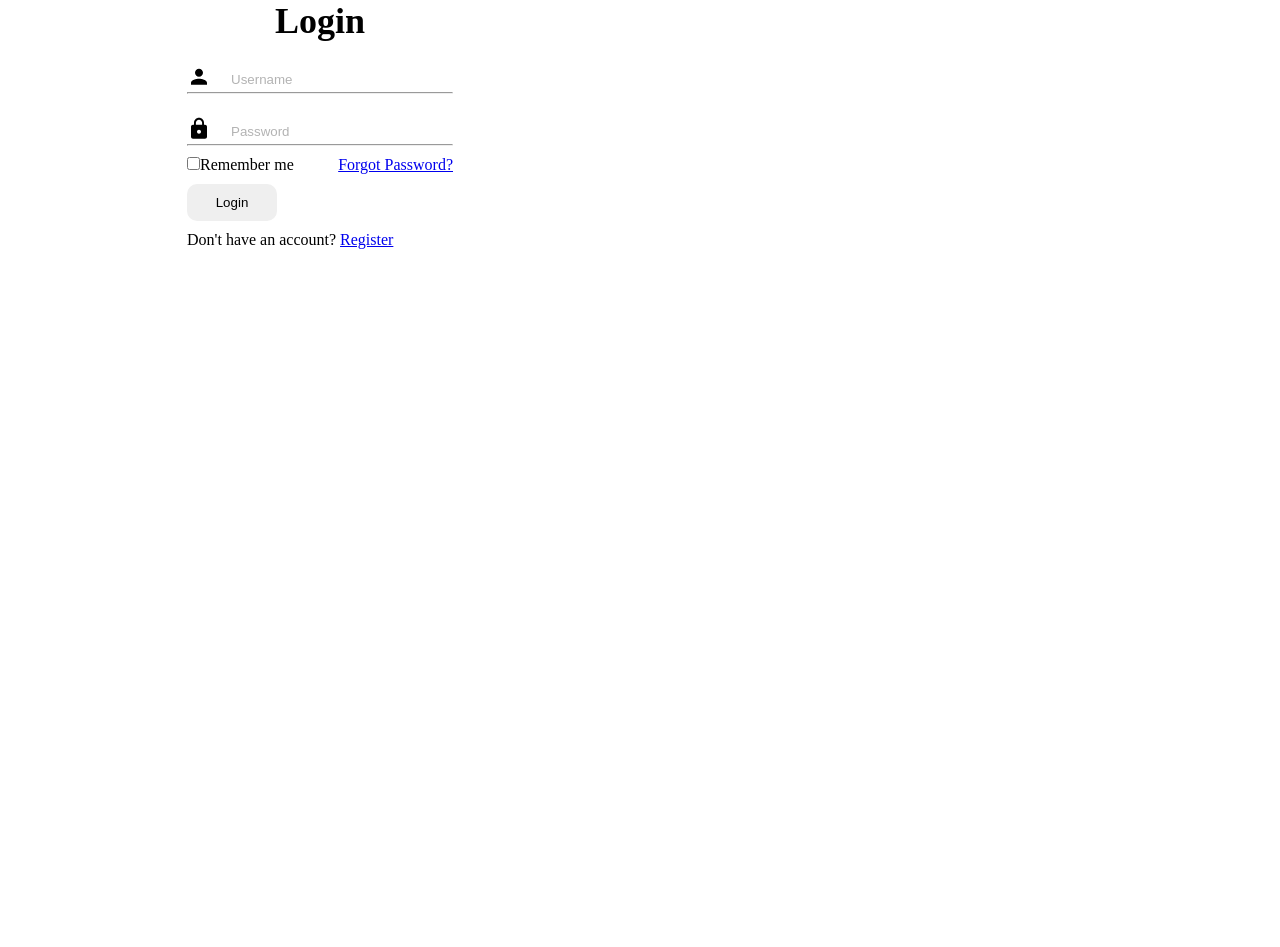
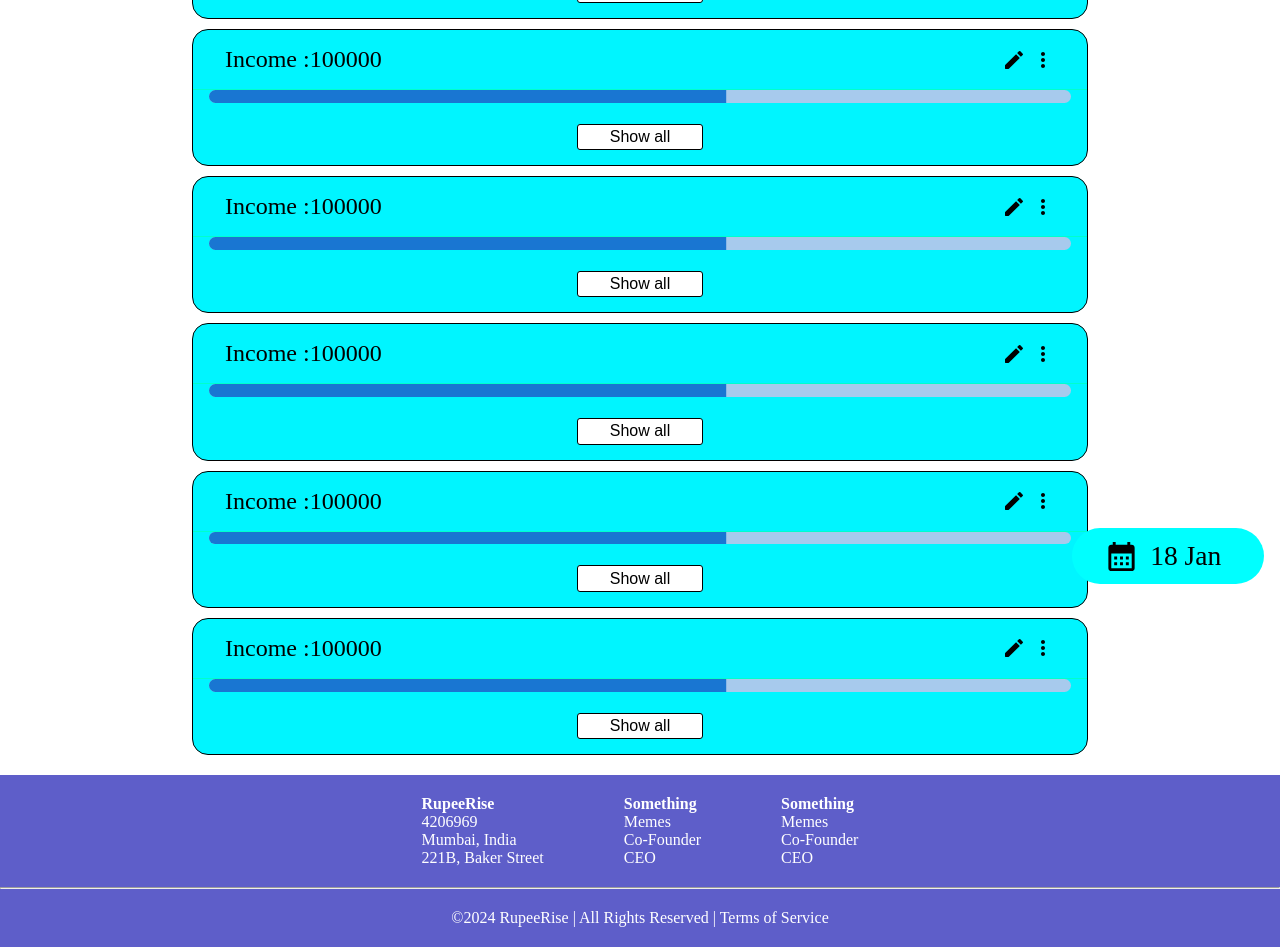
Before and after one commit to Rupeerise/Website, a React (Vite) app: page / in a window 1280 px wide. Shown: the part 200-1147 px from the top of the page. Before the commit the page ends 800 px from the top, so only its background shows below. Built offline with nearby package versions, Linux system fonts and the light colour scheme.

Commit message:
router 1.0

```diff
--- a/package.json
+++ b/package.json
@@ -17,6 +17,7 @@
     "@mui/styled-engine-sc": "^6.0.0-alpha.12",
     "react": "^18.2.0",
     "react-dom": "^18.2.0",
+    "react-router-dom": "^6.21.2",
     "styled-components": "^6.1.8"
   },
   "devDependencies": {
--- /dev/null
+++ b/pages/home.jsx
@@ -0,0 +1,21 @@
+import React, { useState } from "react";
+import Boilerplate from "../boilerplates/boilerplate";
+import MainBody from "../boilerplates/mainbody";
+import Footer from "../boilerplates/footer";
+
+function Home() {
+  return (
+    <>
+      <div className="page-container">
+        <Boilerplate />
+        <MainBody />
+      </div>
+
+      <div className="footer">
+        <Footer />
+      </div>
+    </>
+  );
+}
+
+export default Home;
--- a/src/App.jsx
+++ b/src/App.jsx
@@ -1,11 +1,19 @@
 import React from "react";
 import "./App.css";
-import Login from "../pages/login"
+import Login from "../pages/login";
+import Home from "../pages/home";
+import { BrowserRouter, Routes, Route } from "react-router-dom";
 
-export default function App(){
-  return(
+export default function App() {
+  return (
     <>
-      <Login />
+      <BrowserRouter>
+        <Routes>
+          <Route index element={<Home />} />
+          <Route path="/" element={<Home />} />
+          <Route path="/login" element={<Login />} />
+        </Routes>
+      </BrowserRouter>
     </>
-  )
+  );
 }
```
Also changed, not shown: 1 other file (tests, documents, lock files or other folders).
